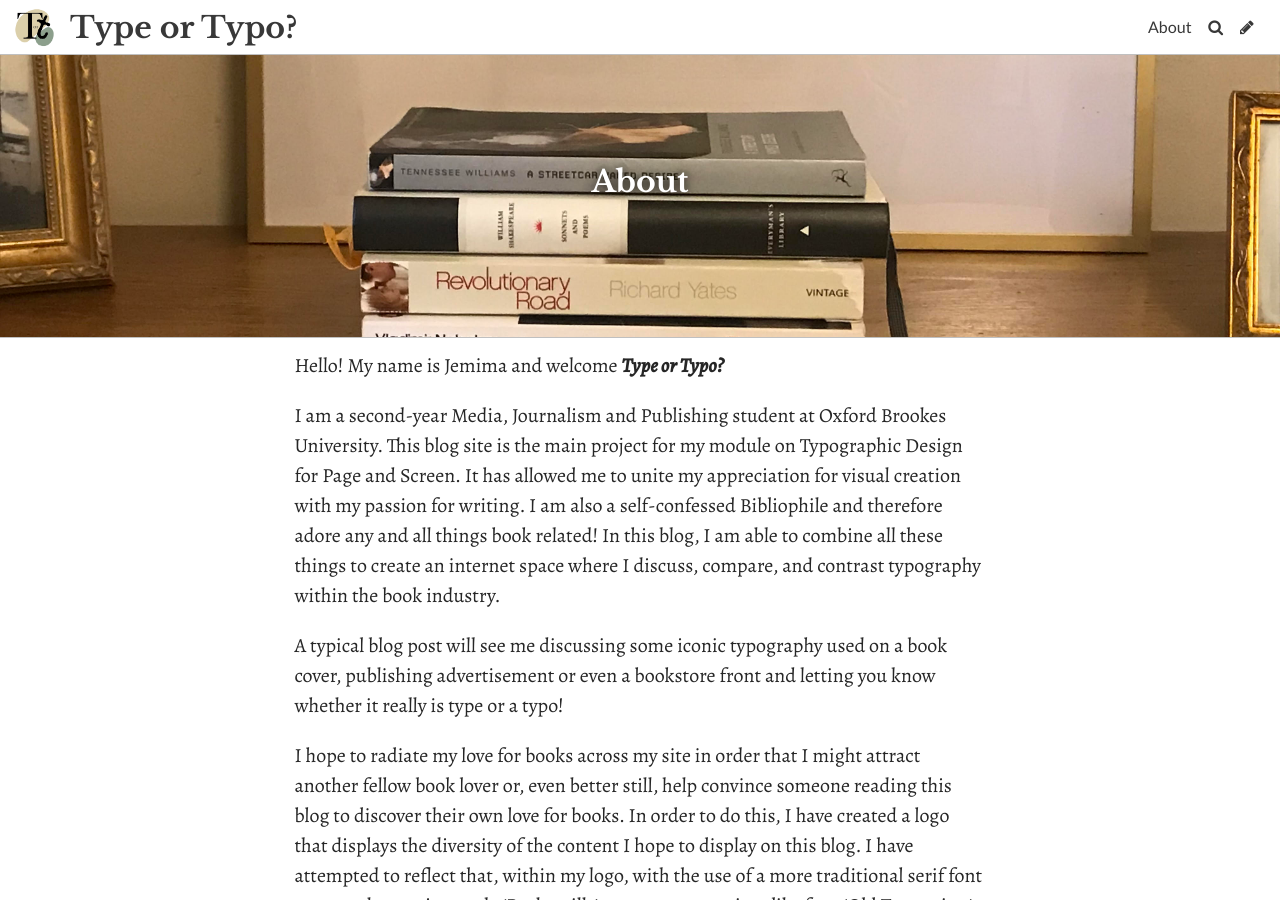
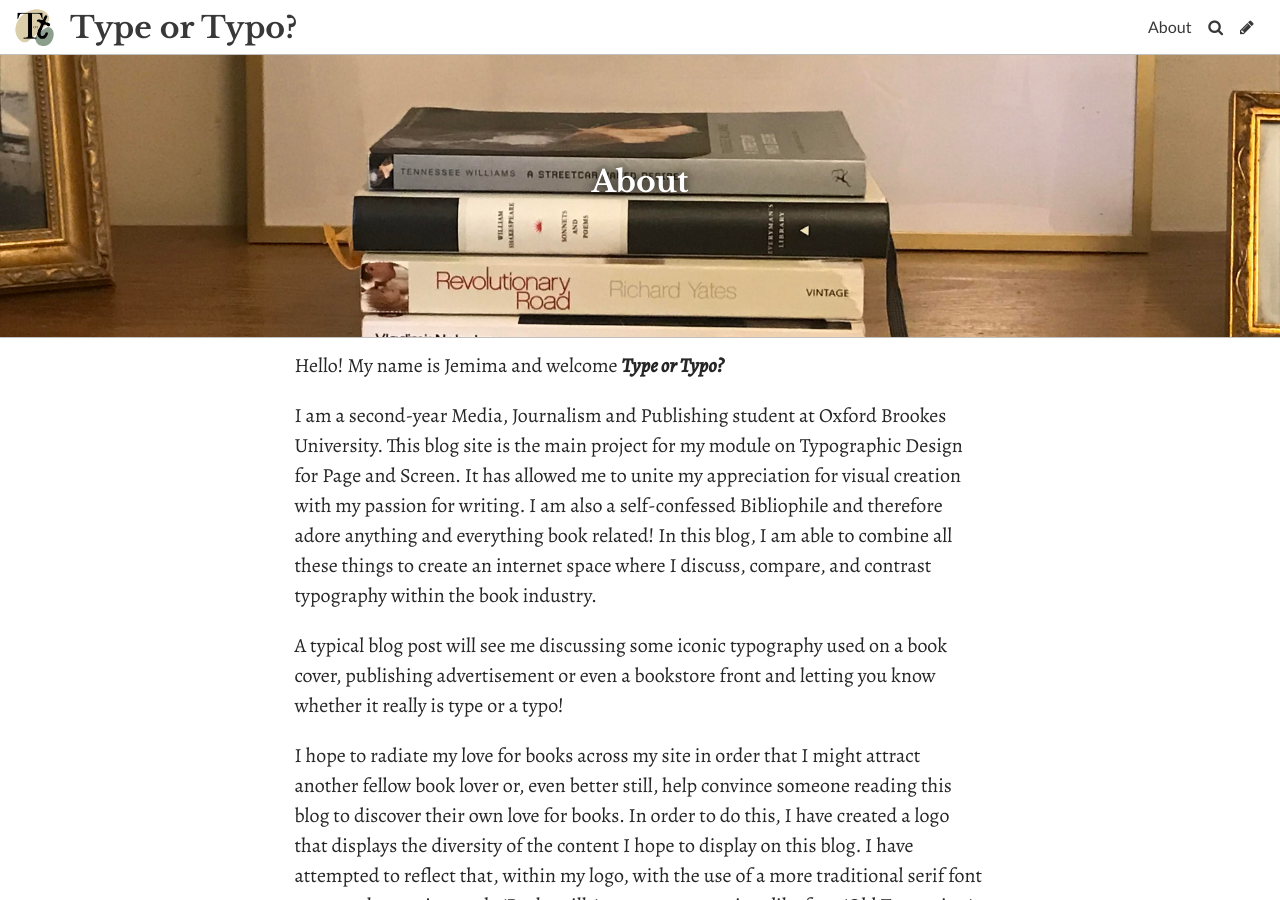
Before and after one commit to jemcox/brookesbooks, a Jekyll site: the page built from pages/about.md, in a window 1280 px wide and 900 px high. Built offline with Jekyll 4.4.1, drawn with Linux system fonts in a browser that asks for light colours; some web fonts are replaced.

Commit message:
Update Page “about”

```diff
--- a/pages/about.md
+++ b/pages/about.md
@@ -12,7 +12,7 @@ show: true
 ---
 Hello! My name is Jemima and welcome ***Type or Typo?***
 
-I am a second-year Media, Journalism and Publishing student at Oxford Brookes University. This blog site is the main project for my module on Typographic Design for Page and Screen. It has allowed me to unite my appreciation for visual creation with my passion for writing. I am also a self-confessed Bibliophile and therefore adore any and all things book related! In this blog, I am able to combine all these things to create an internet space where I discuss, compare, and contrast typography within the book industry.
+I am a second-year Media, Journalism and Publishing student at Oxford Brookes University. This blog site is the main project for my module on Typographic Design for Page and Screen. It has allowed me to unite my appreciation for visual creation with my passion for writing. I am also a self-confessed Bibliophile and therefore adore anything and everything book related! In this blog, I am able to combine all these things to create an internet space where I discuss, compare, and contrast typography within the book industry.
 
 A typical blog post will see me discussing some iconic typography used on a book cover, publishing advertisement or even a bookstore front and letting you know whether it really is type or a typo!
 
```
